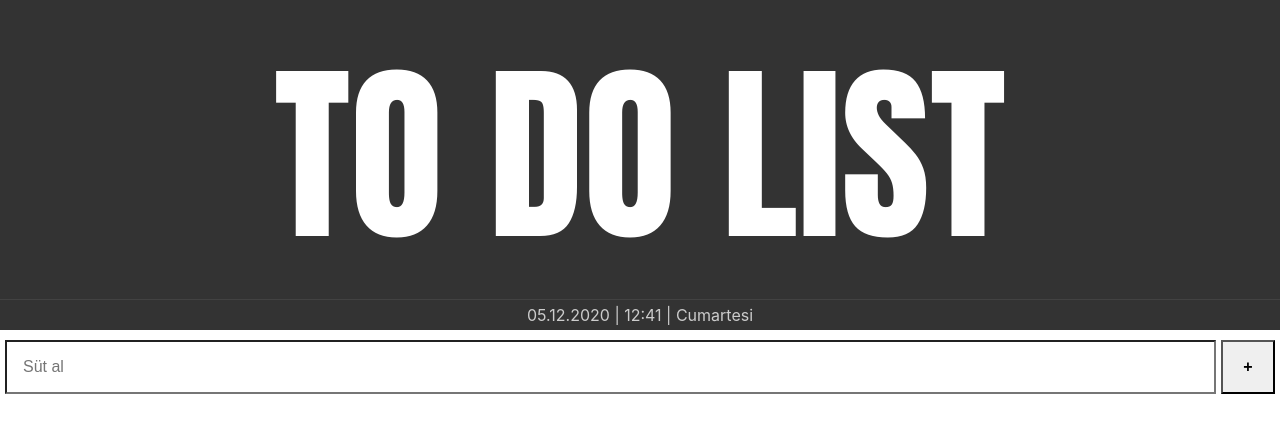
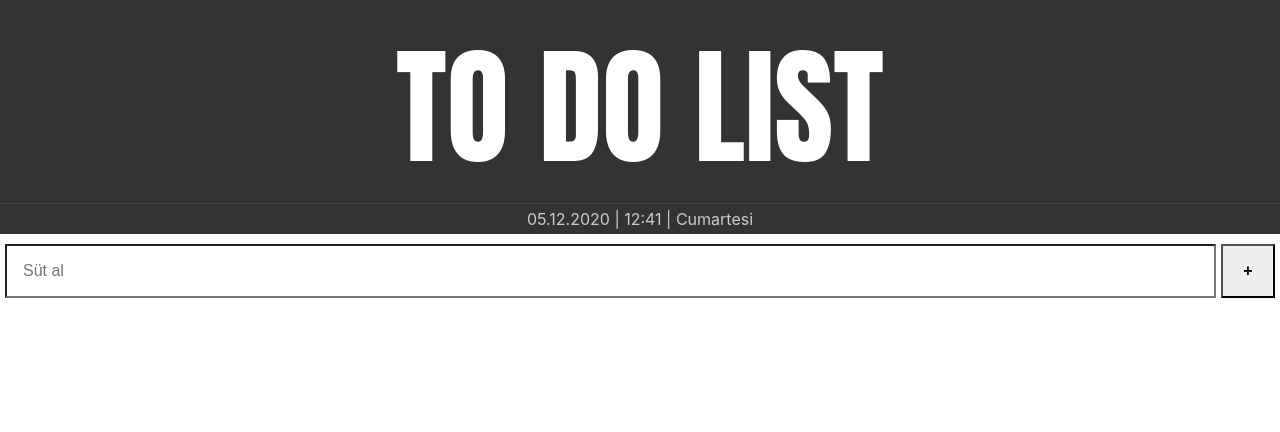
Before and after one commit to aydgn/todo, a React (Create React App) app: page / in a window 1280 px wide. Shown: the top 432 px of the page. Built offline with nearby package versions, Linux system fonts and the light colour scheme.

Commit message:
header size reduced

```diff
--- a/src/App.scss
+++ b/src/App.scss
@@ -18,7 +18,7 @@ header {
     border-bottom: 1px solid rgb(66, 66, 66);
 
     font-family: Impact, Haettenschweiler, "Arial Narrow Bold", sans-serif;
-    font-size: 15vw;
+    font-size: 10vw;
     font-weight: 900;
   }
   span.zaman {
```
